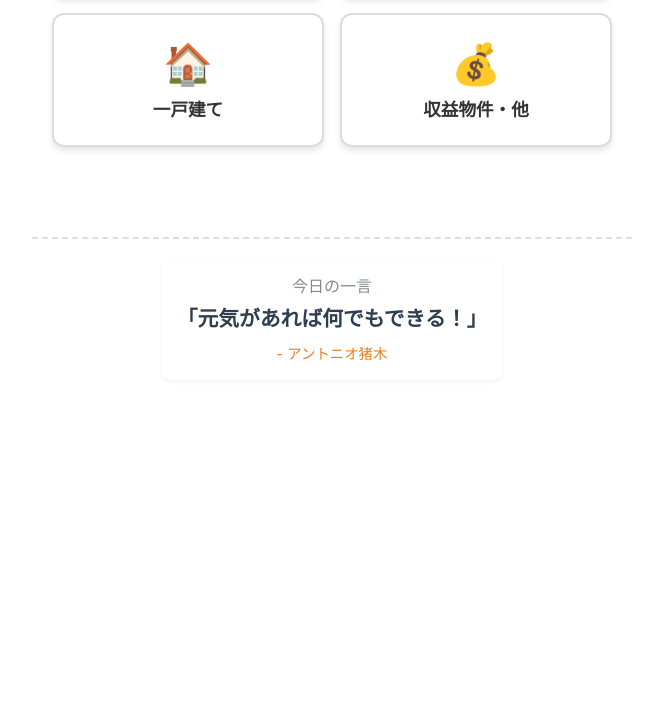
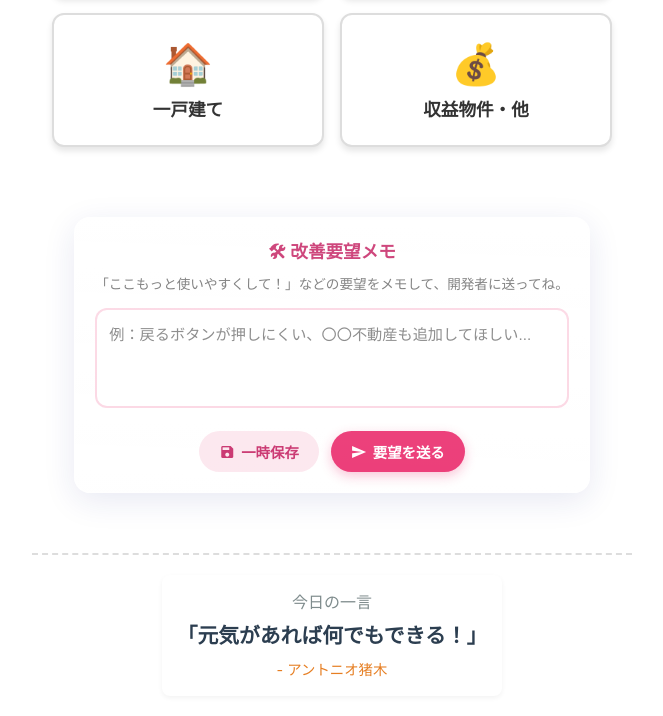
Before and after one commit to 1p-MAKER/okinawa-housing-search, a website: page index.html in a window 1280 px wide. Shown: the part 688-1404 px from the top of the page, without its empty margins (308-971 px from the left). Before the commit the page ends 1088 px from the top, so only its background shows below. Drawn offline with Linux system fonts and the light colour scheme; a web font is replaced by a local one.

Commit message:
feat: add feedback section

```diff
--- a/index.html
+++ b/index.html
@@ -159,6 +159,21 @@
                 </div>
             </div>
         </main>
+
+        <!-- Feedback Section (New) -->
+        <div class="feedback-section">
+            <h3 class="feedback-title">🛠 改善要望メモ</h3>
+            <p class="feedback-desc">「ここもっと使いやすくして！」などの要望をメモして、開発者に送ってね。</p>
+            <textarea id="feedback-input" placeholder="例：戻るボタンが押しにくい、〇〇不動産も追加してほしい..."></textarea>
+            <div class="feedback-actions">
+                <button id="save-feedback-btn" class="feedback-btn save">
+                    <span class="material-icons" style="font-size:16px;">save</span> 一時保存
+                </button>
+                <button id="send-feedback-btn" class="feedback-btn send">
+                    <span class="material-icons" style="font-size:16px;">send</span> 要望を送る
+                </button>
+            </div>
+        </div>
 
         <!-- Footer w/ Quotes -->
         <footer class="app-footer">
@@ -727,6 +742,47 @@
             // --- VISUAL READY INDICATOR ---
             document.getElementById('app-version').style.color = 'rgba(255,255,255,0.8)'; // Reset color
             document.getElementById('app-version').textContent = 'v2.8 （最終バージョンアップ日：2025/12/18）';
+
+            // --- FEEDBACK LOGIC ---
+            const feedbackInput = document.getElementById('feedback-input');
+            const saveFeedbackBtn = document.getElementById('save-feedback-btn');
+            const sendFeedbackBtn = document.getElementById('send-feedback-btn');
+            const FEEDBACK_KEY = 'okinawa_housing_feedback_draft';
+
+            // Load Draft
+            const savedFeedback = localStorage.getItem(FEEDBACK_KEY);
+            if (savedFeedback) {
+                feedbackInput.value = savedFeedback;
+            }
+
+            // Save Draft Action
+            saveFeedbackBtn.addEventListener('click', () => {
+                const content = feedbackInput.value;
+                localStorage.setItem(FEEDBACK_KEY, content);
+                alert('メモをブラウザに一時保存しました！\n（まだ送信されていません）');
+            });
+
+            // Send Action
+            sendFeedbackBtn.addEventListener('click', () => {
+                const content = feedbackInput.value;
+                if (!content.trim()) {
+                    alert('内容が空です！');
+                    return;
+                }
+
+                // Save before sending
+                localStorage.setItem(FEEDBACK_KEY, content);
+
+                // Create Mailto
+                const subject = encodeURIComponent('まくぶーらいふ改善要望');
+                const body = encodeURIComponent(`【要望内容】\n${content}\n\nSent from まくぶーらいふ`);
+
+                // User hasn't provided email, so we leave 'to' blank or ask user to fill it.
+                // Or we can use a "Copy to Clipboard" approach which is often safer for LINE/DM.
+                // Let's offer a choice or just open mailer.
+                const mailtoLink = `mailto:?subject=${subject}&body=${body}`;
+                window.location.href = mailtoLink;
+            });
         };
 
         // --- Bootloader ---
--- a/style.css
+++ b/style.css
@@ -583,3 +583,116 @@ select {
     border-radius: 4px;
     display: inline-block;
 }
+/* Feedback Section */
+.feedback-section {
+    background: rgba(255, 255, 255, 0.7);
+    backdrop-filter: blur(10px);
+    -webkit-backdrop-filter: blur(10px);
+    padding: 20px;
+    margin: 20px auto;
+    max-width: 90%;
+    border-radius: 16px;
+    border: 1px solid rgba(255, 255, 255, 0.6);
+    box-shadow: 0 8px 32px rgba(31, 38, 135, 0.1);
+    text-align: center;
+    position: relative;
+    overflow: hidden;
+    animation: fadeIn 0.5s ease;
+}
+
+.feedback-section::before {
+    content: '';
+    position: absolute;
+    top: -50%;
+    left: -50%;
+    width: 200%;
+    height: 200%;
+    background: linear-gradient(
+        to bottom right,
+        rgba(255, 255, 255, 0.3),
+        rgba(255, 255, 255, 0.05)
+    );
+    transform: rotate(30deg);
+    pointer-events: none;
+}
+
+.feedback-title {
+    font-size: 1.1rem;
+    color: var(--primary-dark);
+    margin-bottom: 8px;
+    font-weight: bold;
+    display: flex;
+    align-items: center;
+    justify-content: center;
+    gap: 8px;
+}
+
+.feedback-desc {
+    font-size: 0.85rem;
+    color: var(--text-secondary);
+    margin-bottom: 12px;
+}
+
+#feedback-input {
+    width: 100%;
+    height: 100px;
+    border: 2px solid rgba(233, 30, 99, 0.2);
+    border-radius: 12px;
+    padding: 12px;
+    font-size: 0.95rem;
+    resize: none;
+    margin-bottom: 16px;
+    background: rgba(255, 255, 255, 0.9);
+    transition: all 0.2s;
+    font-family: sans-serif;
+}
+
+#feedback-input:focus {
+    outline: none;
+    border-color: var(--primary-color);
+    box-shadow: 0 0 0 3px rgba(233, 30, 99, 0.1);
+}
+
+.feedback-actions {
+    display: flex;
+    gap: 12px;
+    justify-content: center;
+}
+
+.feedback-btn {
+    border: none;
+    padding: 10px 20px;
+    border-radius: 50px;
+    font-weight: bold;
+    cursor: pointer;
+    font-size: 0.9rem;
+    transition: all 0.2s;
+    display: flex;
+    align-items: center;
+    gap: 6px;
+}
+
+.feedback-btn:active {
+    transform: scale(0.95);
+}
+
+.feedback-btn.save {
+    background-color: #fce4ec;
+    color: var(--primary-dark);
+}
+
+.feedback-btn.save:hover {
+    background-color: #f8bbd0;
+}
+
+.feedback-btn.send {
+    background-color: var(--primary-color);
+    color: white;
+    box-shadow: 0 4px 12px rgba(233, 30, 99, 0.3);
+}
+
+.feedback-btn.send:hover {
+    background-color: var(--primary-dark);
+    transform: translateY(-2px);
+    box-shadow: 0 6px 16px rgba(233, 30, 99, 0.4);
+}
```
Also changed, not shown: HANDOVER.md (+1 -0 lines).
